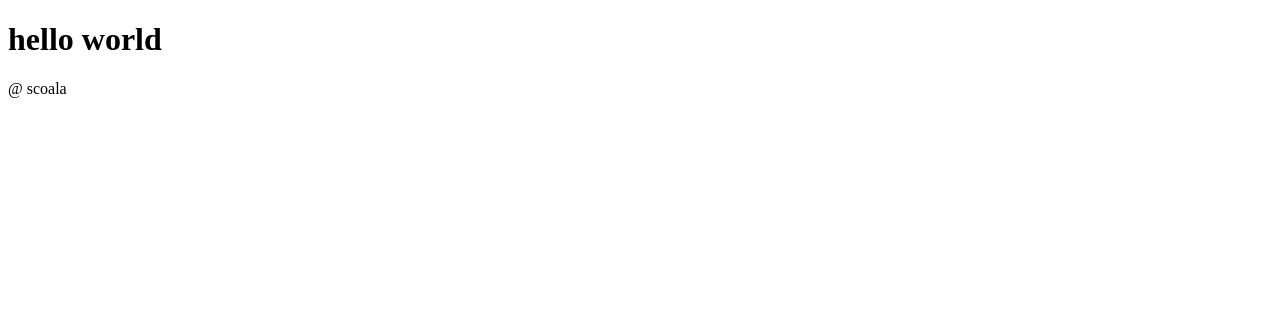
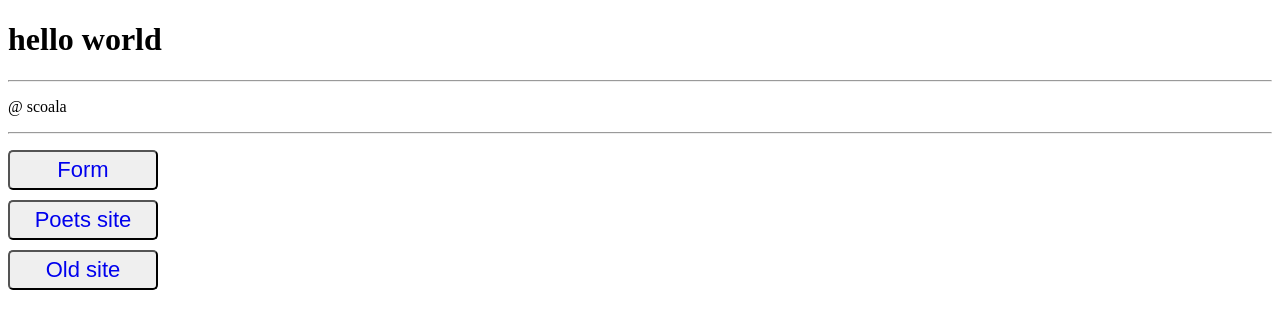
Before and after one commit to cristian3333/scoalaInformala, a plain HTML site: page index.html in a window 1280 px wide. Drawn offline with Linux system fonts and the light colour scheme.

Commit message:
linked all pages

```diff
--- a/index.html
+++ b/index.html
@@ -5,6 +5,13 @@
     </head>
     <body>
         <h1>hello world</h1>
+        <hr>
         <p>@ scoala</p>
+        <hr>
+        <ul style="list-style-type: none; padding: 0;">
+                    <li style="padding-bottom: 10px;"><button style="font-size: 22px; width: 150px; height: 40px; border-radius: 5px"><a href="form.html" style="text-decoration: none; display: block;" >Form</a></button></li>
+                    <li style="padding-bottom: 10px;"><button style="font-size: 22px; width: 150px; height: 40px; border-radius: 5px"><a href="./Poets/index-poets.html" style="text-decoration: none; display: block;">Poets site</a></button></li>
+                    <li style="padding-bottom: 10px;"><button style="font-size: 22px; width: 150px; height: 40px; border-radius: 5px"><a href="./Old site/old-site.html" style="text-decoration: none; display: block;">Old site</a></button></li>
+        </ul>
     </body>
 </html>
```
